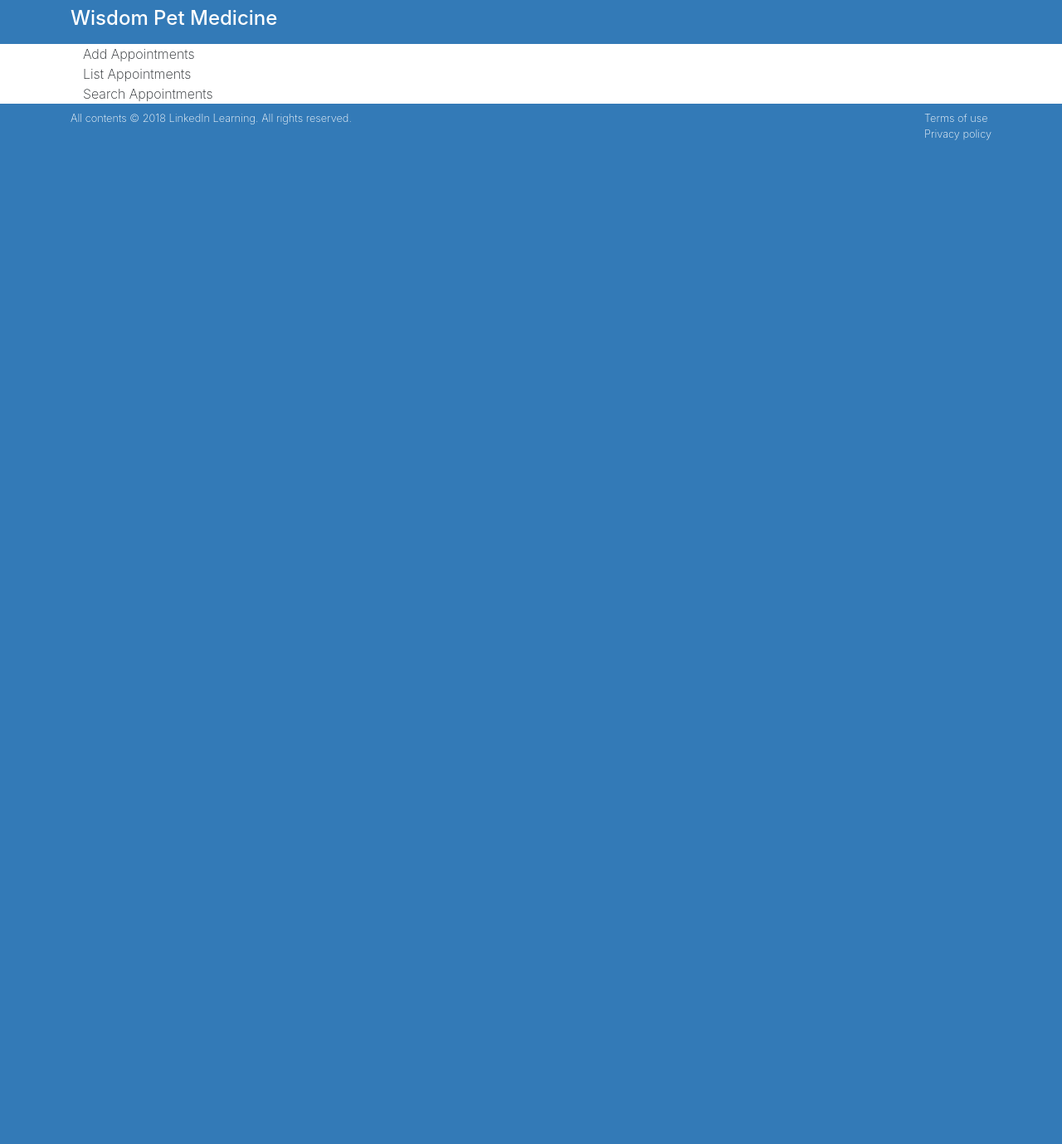
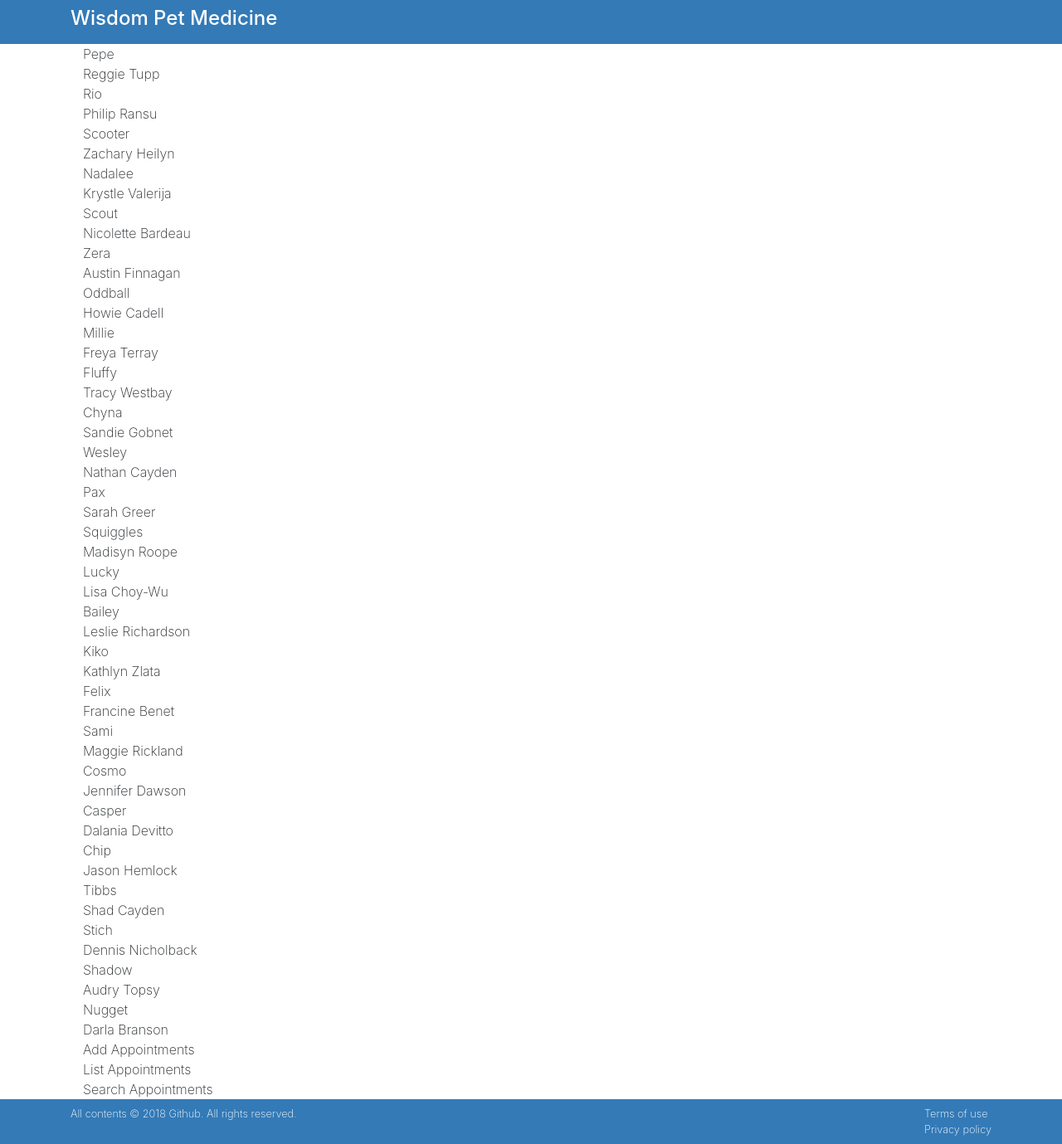
Before and after one commit to shanudjn/React-Appointment-App, a React (Create React App) app: page / in a window 1280 px wide. Shown: the whole page at 83% size. Before the commit the page ends 800 px from the top, so only its background shows below. Built offline with nearby package versions, Linux system fonts and the light colour scheme.

Commit message:
fetched data

```diff
--- /dev/null
+++ b/public/data.json
@@ -0,0 +1,152 @@
+[
+    {
+    "petName": "Pepe",
+    "ownerName": "Reggie Tupp",
+    "aptNotes": "It's time for this rabbit's post spaying surgery checkup",
+    "aptDate": "2018-11-28 13:30"
+    },
+    {
+    "petName": "Rio",
+    "ownerName": "Philip Ransu",
+    "aptNotes": "Rio is up for his next round of vaccinations",
+    "aptDate": "2018-11-28 10:15"
+    },
+    {
+    "petName": "Scooter",
+    "ownerName": "Zachary Heilyn",
+    "aptNotes": "Scooter has been pawing at his ear and may have an ear infection",
+    "aptDate": "2018-11-28 14:45"
+    },
+    {
+    "petName": "Nadalee",
+    "ownerName": "Krystle Valerija",
+    "aptNotes": "This dog is coming in for his monthly nail trim and grooming",
+    "aptDate": "2018-11-28 16:00"
+    },
+    {
+    "petName": "Scout",
+    "ownerName": "Nicolette Bardeau",
+    "aptNotes": "This dog is coming in for his annual checkup and vaccinations",
+    "aptDate": "2018-11-28 9:00"
+    },
+    {
+    "petName": "Zera",
+    "ownerName": "Austin Finnagan",
+    "aptNotes": "This iguana's is showing signs of dementia associated with his old age",
+    "aptDate": "2018-11-29 13:15"
+    },
+    {
+    "petName": "Oddball",
+    "ownerName": "Howie Cadell",
+    "aptNotes": "Oddball has a hard lump on right front foot",
+    "aptDate": "2018-11-29 10:00"
+    },
+    {
+    "petName": "Millie",
+    "ownerName": "Freya Terray",
+    "aptNotes": "MIllie has exhibited signs of an upset stomach and is not eating regularly",
+    "aptDate": "2018-11-29 11:45"
+    },
+    {
+    "petName": "Fluffy",
+    "ownerName": "Tracy Westbay",
+    "aptNotes": "Fluffy has some matted hair that needs to be groomed",
+    "aptDate": "2018-11-29 14:30"
+    },
+    {
+    "petName": "Chyna",
+    "ownerName": "Sandie Gobnet",
+    "aptNotes": "This turtle is coming in for a checkup and to be tested for Salmonella",
+    "aptDate": "2018-11-29 16:00"
+    },
+    {
+    "petName": "Wesley",
+    "ownerName": "Nathan Cayden",
+    "aptNotes": "This dog is returning for his next heartworm treatment visit",
+    "aptDate": "2018-11-29 8:30"
+    },
+    {
+    "petName": "Pax",
+    "ownerName": "Sarah Greer",
+    "aptNotes": "This senior dog has been sluggish and showing lethargic behavior",
+    "aptDate": "2018-11-30 10:15"
+    },
+    {
+    "petName": "Squiggles",
+    "ownerName": "Madisyn Roope",
+    "aptNotes": "Squiggles is due for her annual checkup and vaccinations",
+    "aptDate": "2018-11-30 11:30"
+    },
+    {
+    "petName": "Lucky",
+    "ownerName": "Lisa Choy-Wu",
+    "aptNotes": "This cat has tartar buildup and her owner would like his teeth cleaned",
+    "aptDate": "2018-11-30 14:30"
+    },
+    {
+    "petName": "Bailey",
+    "ownerName": "Leslie Richardson",
+    "aptNotes": "This cat is suffering from hotspots and dermatitis",
+    "aptDate": "2018-11-30 15:45"
+    },
+    {
+    "petName": "Kiko",
+    "ownerName": "Kathlyn Zlata",
+    "aptNotes": "Kiko has been exhibiting excessive thirst and weight loss for the past few weeks",
+    "aptDate": "2018-11-30 9:00"
+    },
+    {
+    "petName": "Felix",
+    "ownerName": "Francine Benet",
+    "aptNotes": "Felix's mom is coming in to follow up on  lab work results",
+    "aptDate": "2018-12-1 13:00"
+    },
+    {
+    "petName": "Sami",
+    "ownerName": "Maggie Rickland",
+    "aptNotes": "Sami has had some changes in his bathroom in habits",
+    "aptDate": "2018-12-1 10:00"
+    },
+    {
+    "petName": "Cosmo",
+    "ownerName": "Jennifer Dawson",
+    "aptNotes": "Cosmo's mom would like us to check for arthritic conditions and do a routine checkup",
+    "aptDate": "2018-12-1 11:30"
+    },
+    {
+    "petName": "Casper",
+    "ownerName": "Dalania Devitto",
+    "aptNotes": "This dog is coming in for a nail trim and grooming",
+    "aptDate": "2018-12-1 15:15"
+    },
+    {
+    "petName": "Chip",
+    "ownerName": "Jason Hemlock",
+    "aptNotes": "This fish has a spotty white patch developing on his back ",
+    "aptDate": "2018-12-1 8:45"
+    },
+    {
+    "petName": "Tibbs",
+    "ownerName": "Shad Cayden",
+    "aptNotes": "Tibbs has had an ongoing rash and cold symptoms and we are going to run allergy tests",
+    "aptDate": "2018-12-2 13:30"
+    },
+    {
+    "petName": "Stich",
+    "ownerName": "Dennis Nicholback",
+    "aptNotes": "Stich has been having some stomach issues and is due for his vaccinations",
+    "aptDate": "2018-12-2 10:15"
+    },
+    {
+    "petName": "Shadow",
+    "ownerName": "Audry Topsy",
+    "aptNotes": "This cat has a red swollen eye with a discharge",
+    "aptDate": "2018-12-2 15:00"
+    },
+    {
+    "petName": "Nugget",
+    "ownerName": "Darla Branson",
+    "aptNotes": "This little fish Nugget, has  a rash on his stomach area",
+    "aptDate": "2018-12-2 9:00"
+    }
+    ]
--- a/public/index.html
+++ b/public/index.html
@@ -25,7 +25,7 @@
     <footer class="container d-flex text-white py-2">
       <p>
         All contents &copy; 2018
-        <a href="https://www.linkedin.com/learning">LinkedIn Learning</a>. All
+        <a href="https://www.github.com/shanudjn">Github</a>. All
         rights reserved.
       </p>
       <div class="ml-auto">
--- a/src/components/App.js
+++ b/src/components/App.js
@@ -6,13 +6,44 @@
 import '../css/App.css';
 
 class App extends Component {
+  constructor(){
+    super();
+    this.state = {
+      myAppointments : []
+    }
+  }
+  componentDidMount(){
+    fetch('./data.json')
+      .then(response => response.json())
+      .then(result => {
+        const apts = result.map(item => {
+          return item;
+        })
+        this.setState({
+          myAppointments : apts
+        })
+      })
+
+  }
+
   render() {
+    // notice we are using a parenthesis after item=>. This is because we want it return a JSX expression.
+    const listItems = this.state.myAppointments.map(item =>
+      (
+        <div>
+          <div>{item.petName}</div>
+          <div>{item.ownerName}</div>
+        </div>
+      )
+      /*we can use a return statement here in place of this short cut in place of the upper line*/
+    );
     return (
       <main className="page bg-white" id="petratings">
       <div className="container">
         <div className="row">
           <div className="col-md-12 bg-white">
             <div className="container">
+              {listItems}
               <AddAppointments/>
               <ListAppointments/>
               <SearchAppointments/>
```
